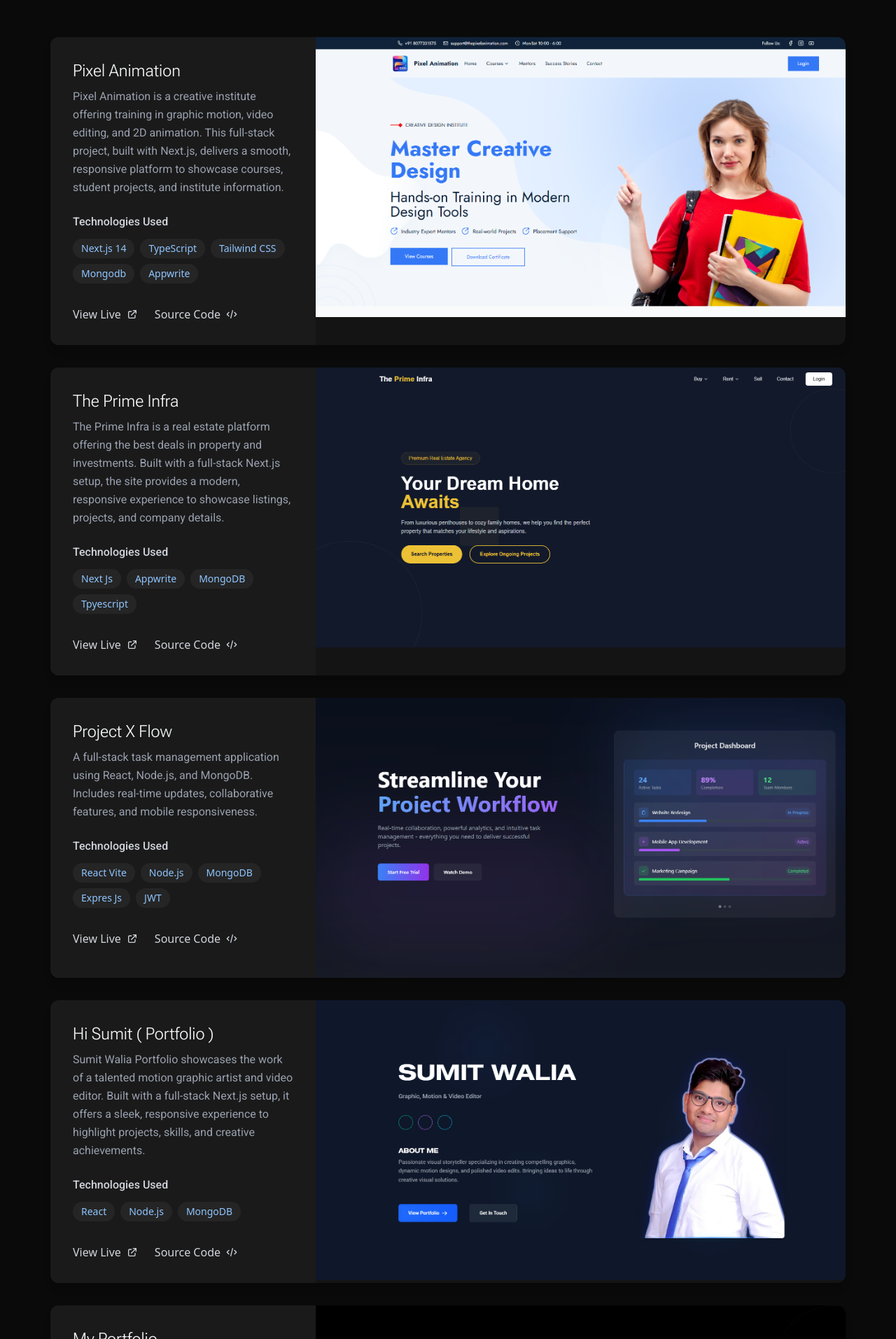
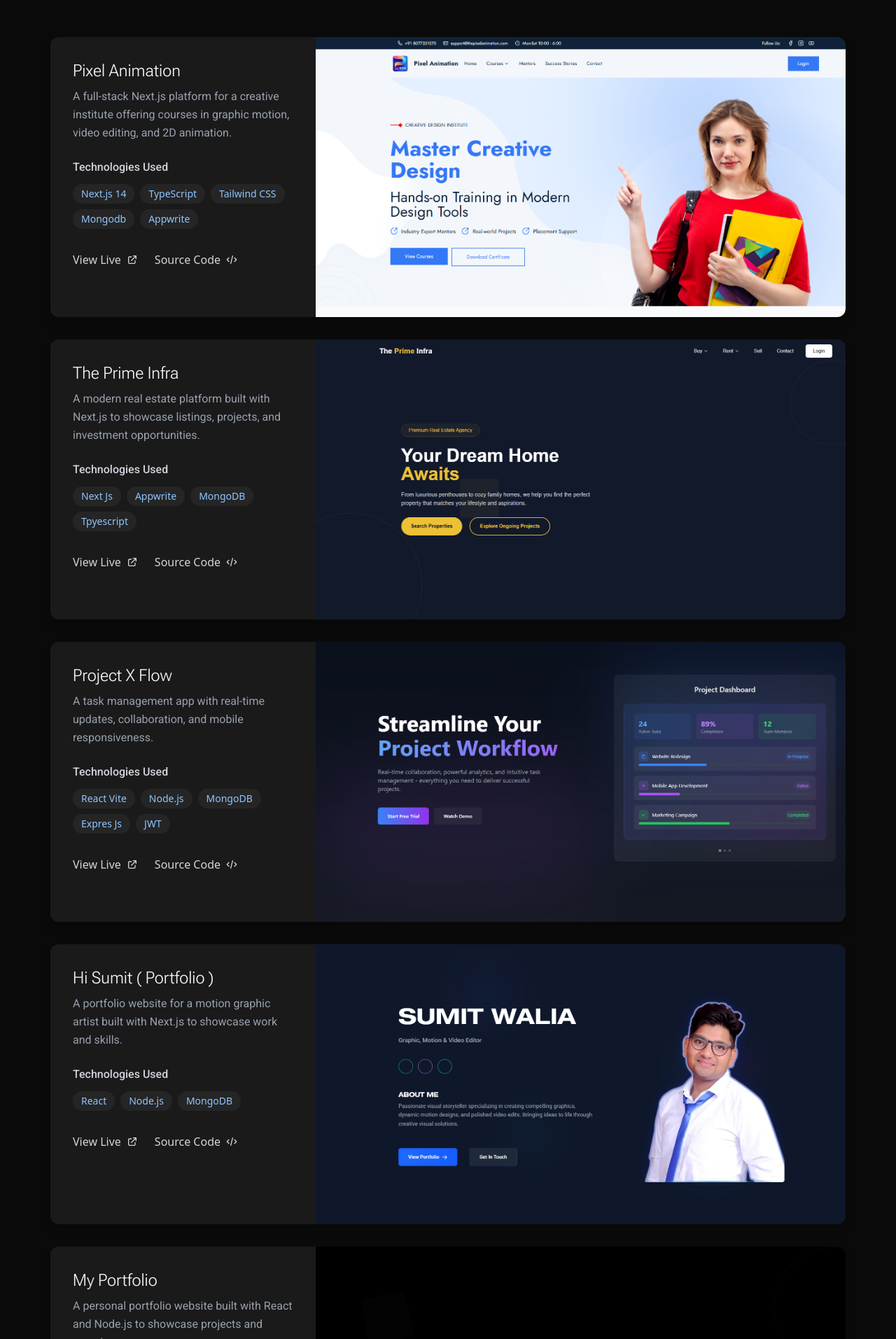
Before and after one commit to git-higaurav/higaurav, a Next.js app: page / in a window 1280 px wide. Shown: the part 2627-4540 px from the top of the page at 70% size. Built offline with nearby package versions, Linux system fonts and the light colour scheme.

Commit message:
Refactor project details in Projects component
Updated project descriptions and details for clarity.

```diff
--- a/app/_components/projects.tsx
+++ b/app/_components/projects.tsx
@@ -1,9 +1,57 @@
 export default function Projects() {
+  // const projects = [
+  //   {
+  //     title: "Pixel Animation",
+  //     description: "Pixel Animation is a creative institute offering training in graphic motion, video editing, and 2D animation. This full-stack project, built with Next.js, delivers a smooth, responsive platform to showcase courses, student projects, and institute information.",
+  //     technologies: ["Next.js 14", "TypeScript", "Tailwind CSS" , "Mongodb" , "Appwrite" ],
+  //     liveUrl: "http://thepixelanimation.com/",
+  //     sourceUrl: "https://github.com/git-higaurav/pixelanimation.git",
+  //     image: "/projects/thepixelanimation.png",
+  //     alt: "Institute Website"
+  //   },
+  //   {
+  //     title: "The Prime Infra",
+  //     description: "The Prime Infra is a real estate platform offering the best deals in property and investments. Built with a full-stack Next.js setup, the site provides a modern, responsive experience to showcase listings, projects, and company details.",
+  //     technologies: ["Next Js", "Appwrite", "MongoDB","Tpyescript"],
+  //     liveUrl: "http://theprimeinfra.com/",
+  //     sourceUrl: "#",
+  //     image: "/projects/theprimeinfra.png",
+  //     alt: "The Prime Infra Website"
+  //   },
+  //   {
+  //     title: "Project X Flow",
+  //     description: "A full-stack task management application using React, Node.js, and MongoDB. Includes real-time updates, collaborative features, and mobile responsiveness.",
+  //     technologies: ["React Vite", "Node.js", "MongoDB" , "Expres Js", "JWT"],
+  //     liveUrl: "https://projectflow-nu.vercel.app/",
+  //     sourceUrl: "https://github.com/username/taskapp",
+  //     image: "/projects/projectxflow.png",
+  //     alt: "Task Management App"
+  //   },
+  //   {
+  //     title: "Hi Sumit ( Portfolio )",
+  //     description: "Sumit Walia Portfolio showcases the work of a talented motion graphic artist and video editor. Built with a full-stack Next.js setup, it offers a sleek, responsive experience to highlight projects, skills, and creative achievements.",
+  //     technologies: ["React", "Node.js", "MongoDB"],
+  //     liveUrl: "https://hisumit.vercel.app/",
+  //     sourceUrl: "https://github.com/git-higaurav/hisumit.git",
+  //     image: "/projects/hisumit.vercel.app.png",
+  //     alt: "Task Management App"
+  //   },
+  //   {
+  //     title: "My Portfolio",
+  //     description: "A full-stack task management application using React, Node.js, and MongoDB. Includes real-time updates, collaborative features, and mobile responsiveness.",
+  //     technologies: ["React", "Node.js", "MongoDB"],
+  //     liveUrl: "https://higaurav.com",
+  //     sourceUrl: "https://github.com/git-higaurav/higaurav.git",
+  //     image: "/projects/portfolio.png",
+  //     alt: "Portfolio Website"
+  //   }
+  // ];
+
   const projects = [
   {
     title: "Pixel Animation",
-      description: "Pixel Animation is a creative institute offering training in graphic motion, video editing, and 2D animation. This full-stack project, built with Next.js, delivers a smooth, responsive platform to showcase courses, student projects, and institute information.",
-      technologies: ["Next.js 14", "TypeScript", "Tailwind CSS" , "Mongodb" , "Appwrite" ],
+    description: "A full-stack Next.js platform for a creative institute offering courses in graphic motion, video editing, and 2D animation.",
+    technologies: ["Next.js 14", "TypeScript", "Tailwind CSS", "Mongodb", "Appwrite"],
     liveUrl: "http://thepixelanimation.com/",
     sourceUrl: "https://github.com/git-higaurav/pixelanimation.git",
     image: "/projects/thepixelanimation.png",
@@ -11,8 +59,8 @@ export default function Projects() {
   },
   {
     title: "The Prime Infra",
-      description: "The Prime Infra is a real estate platform offering the best deals in property and investments. Built with a full-stack Next.js setup, the site provides a modern, responsive experience to showcase listings, projects, and company details.",
-      technologies: ["Next Js", "Appwrite", "MongoDB","Tpyescript"],
+    description: "A modern real estate platform built with Next.js to showcase listings, projects, and investment opportunities.",
+    technologies: ["Next Js", "Appwrite", "MongoDB", "Tpyescript"],
     liveUrl: "http://theprimeinfra.com/",
     sourceUrl: "#",
     image: "/projects/theprimeinfra.png",
@@ -20,8 +68,8 @@ export default function Projects() {
   },
   {
     title: "Project X Flow",
-      description: "A full-stack task management application using React, Node.js, and MongoDB. Includes real-time updates, collaborative features, and mobile responsiveness.",
-      technologies: ["React Vite", "Node.js", "MongoDB" , "Expres Js", "JWT"],
+    description: "A task management app with real-time updates, collaboration, and mobile responsiveness.",
+    technologies: ["React Vite", "Node.js", "MongoDB", "Expres Js", "JWT"],
     liveUrl: "https://projectflow-nu.vercel.app/",
     sourceUrl: "https://github.com/username/taskapp",
     image: "/projects/projectxflow.png",
@@ -29,7 +77,7 @@ export default function Projects() {
   },
   {
     title: "Hi Sumit ( Portfolio )",
-      description: "Sumit Walia Portfolio showcases the work of a talented motion graphic artist and video editor. Built with a full-stack Next.js setup, it offers a sleek, responsive experience to highlight projects, skills, and creative achievements.",
+    description: "A portfolio website for a motion graphic artist built with Next.js to showcase work and skills.",
     technologies: ["React", "Node.js", "MongoDB"],
     liveUrl: "https://hisumit.vercel.app/",
     sourceUrl: "https://github.com/git-higaurav/hisumit.git",
@@ -38,7 +86,7 @@ export default function Projects() {
   },
   {
     title: "My Portfolio",
-      description: "A full-stack task management application using React, Node.js, and MongoDB. Includes real-time updates, collaborative features, and mobile responsiveness.",
+    description: "A personal portfolio website built with React and Node.js to showcase projects and experience.",
     technologies: ["React", "Node.js", "MongoDB"],
     liveUrl: "https://higaurav.com",
     sourceUrl: "https://github.com/git-higaurav/higaurav.git",
```
Lines whose indentation alone changed are shown as unchanged.
